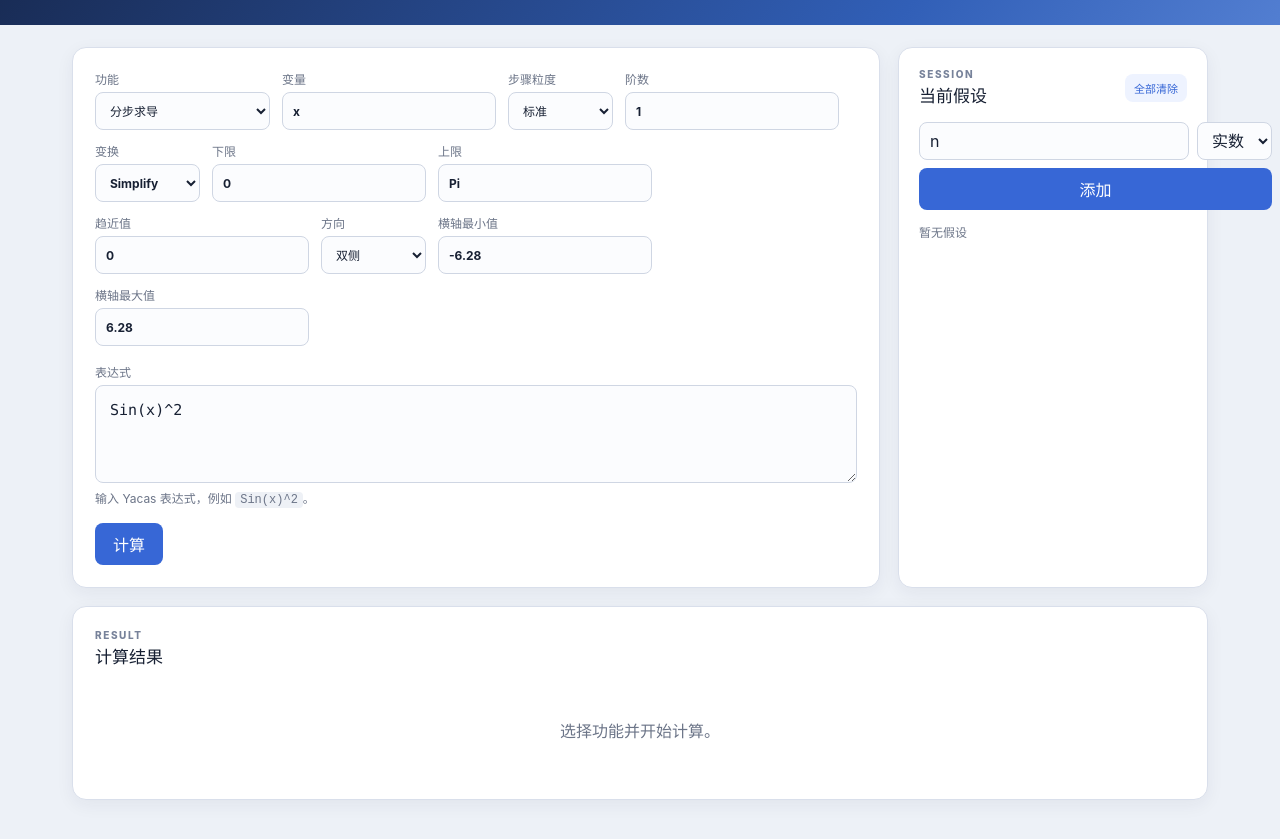
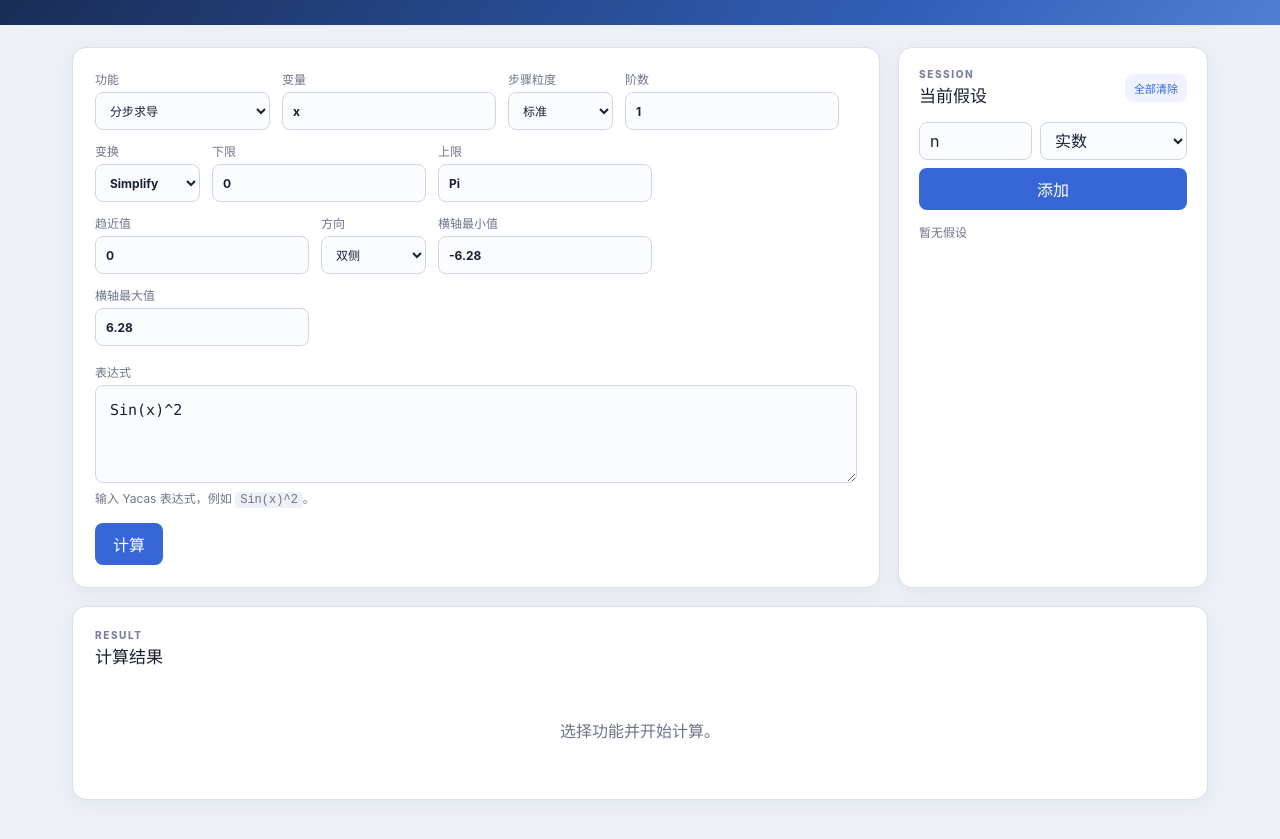
Before and after one commit to Zniece/YaClue, a website: page app/src/index.html in a window 1280 px wide. Shown: the part 111-950 px from the top of the page. Drawn offline with Linux system fonts and the light colour scheme.

Commit message:
app: contain assumption form controls

```diff
--- a/app/src/styles.css
+++ b/app/src/styles.css
@@ -69,6 +69,7 @@ button.quiet { padding: 6px 9px; color: var(--blue); background: var(--blue-soft
 .section-title { display: flex; align-items: center; justify-content: space-between; margin-bottom: 15px; }
 .section-title h2 { margin: 2px 0 0; font-size: 17px; }
 .assumption-form { display: grid; grid-template-columns: 1fr 1.3fr; gap: 8px; }
+.assumption-form > * { min-width: 0; width: 100%; }
 .assumption-form button { grid-column: 1 / -1; }
 .chips { display: flex; flex-wrap: wrap; gap: 7px; margin-top: 13px; }
 .chip { padding: 5px 9px; color: #2853b1; background: var(--blue-soft); border-radius: 15px; font-size: 12px; }
```
